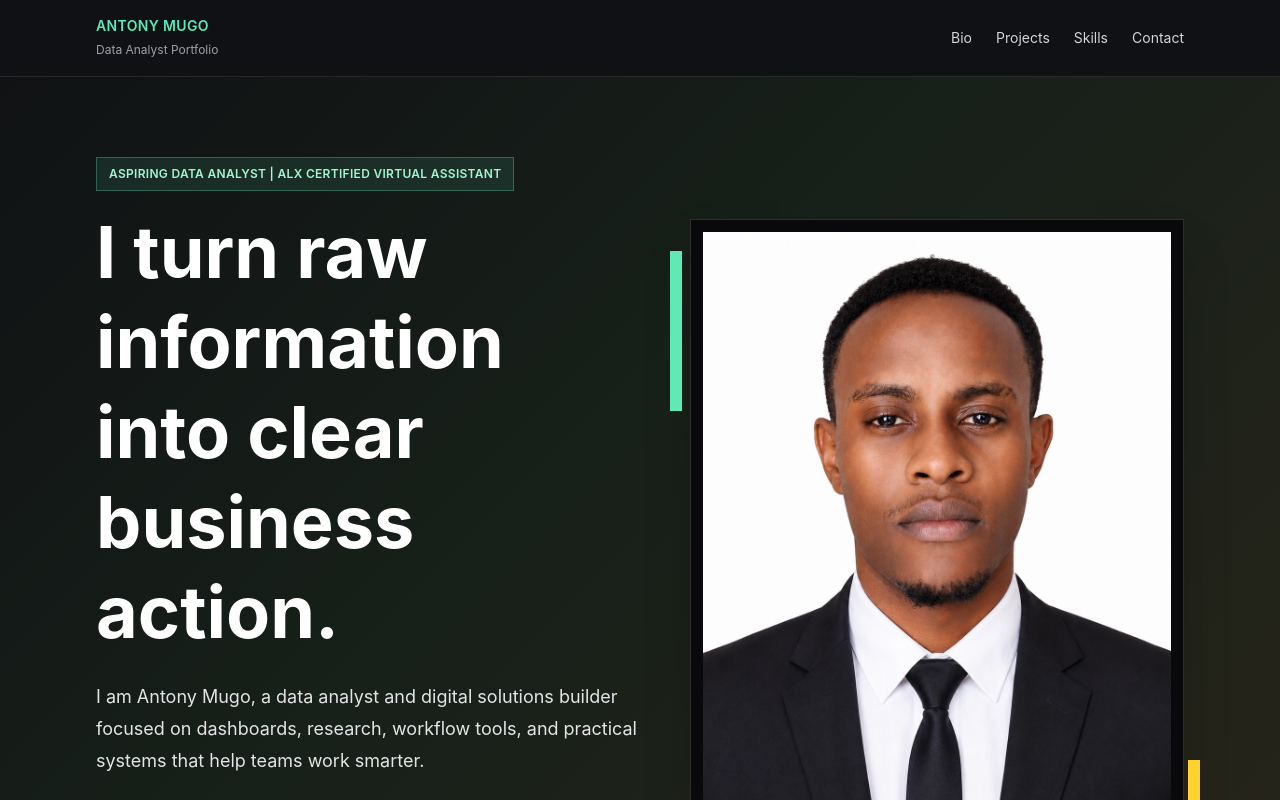
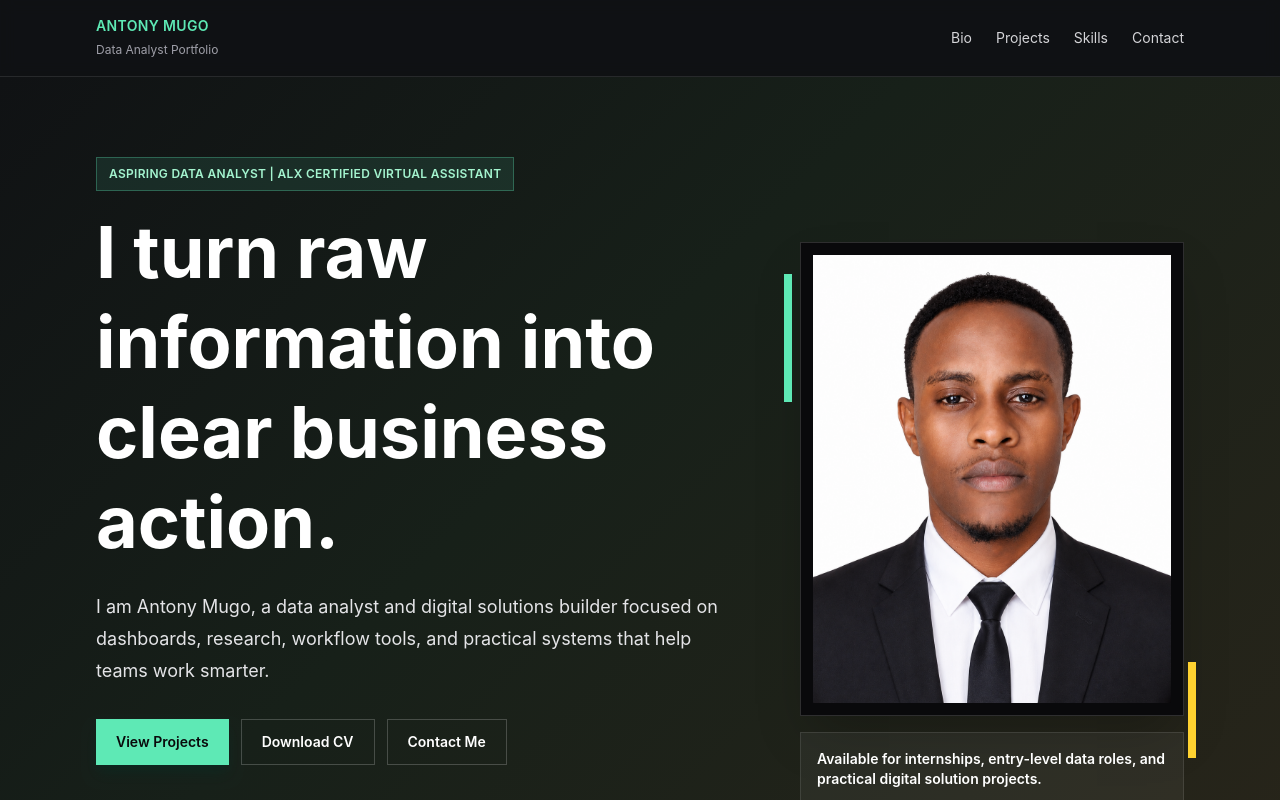
Before and after one commit to Antony10-cloud/my-portfolio, a React (Vite) app: page / in a window 1280 px wide. Shown: the top 800 px of the page. Built offline with nearby package versions, Linux system fonts and the light colour scheme.

Commit message:
Reduce hero portrait size

```diff
--- a/src/App.jsx
+++ b/src/App.jsx
@@ -117,7 +117,7 @@ export default function PortfolioWebsite() {
       <main>
         <section className="relative overflow-hidden border-b border-white/10">
           <div className="absolute inset-0 bg-[linear-gradient(135deg,#101214_0%,#172019_42%,#29251a_100%)]" />
-          <div className="relative mx-auto grid min-h-[calc(100vh-72px)] max-w-6xl items-center gap-12 px-5 py-16 md:grid-cols-[1.05fr_0.95fr] md:px-8 md:py-20">
+          <div className="relative mx-auto grid min-h-[calc(100vh-72px)] max-w-6xl items-center gap-12 px-5 py-16 md:grid-cols-[1.25fr_0.75fr] md:px-8 md:py-20">
             <div>
               <p className="mb-4 inline-flex border border-emerald-300/30 bg-emerald-300/10 px-3 py-2 text-xs font-semibold uppercase tracking-wide text-emerald-200">
                 Aspiring Data Analyst | ALX Certified Virtual Assistant
@@ -167,9 +167,9 @@ export default function PortfolioWebsite() {
               </div>
             </div>
 
-            <div className="relative">
-              <div className="absolute -left-5 top-8 h-40 w-3 bg-emerald-300" />
-              <div className="absolute -right-4 bottom-12 h-28 w-3 bg-amber-300" />
+            <div className="relative w-full max-w-sm justify-self-center md:justify-self-end">
+              <div className="absolute -left-4 top-8 h-32 w-2 bg-emerald-300" />
+              <div className="absolute -right-3 bottom-12 h-24 w-2 bg-amber-300" />
               <div className="border border-white/15 bg-zinc-950 p-3 shadow-2xl">
                 <img
                   src={profile}
```
